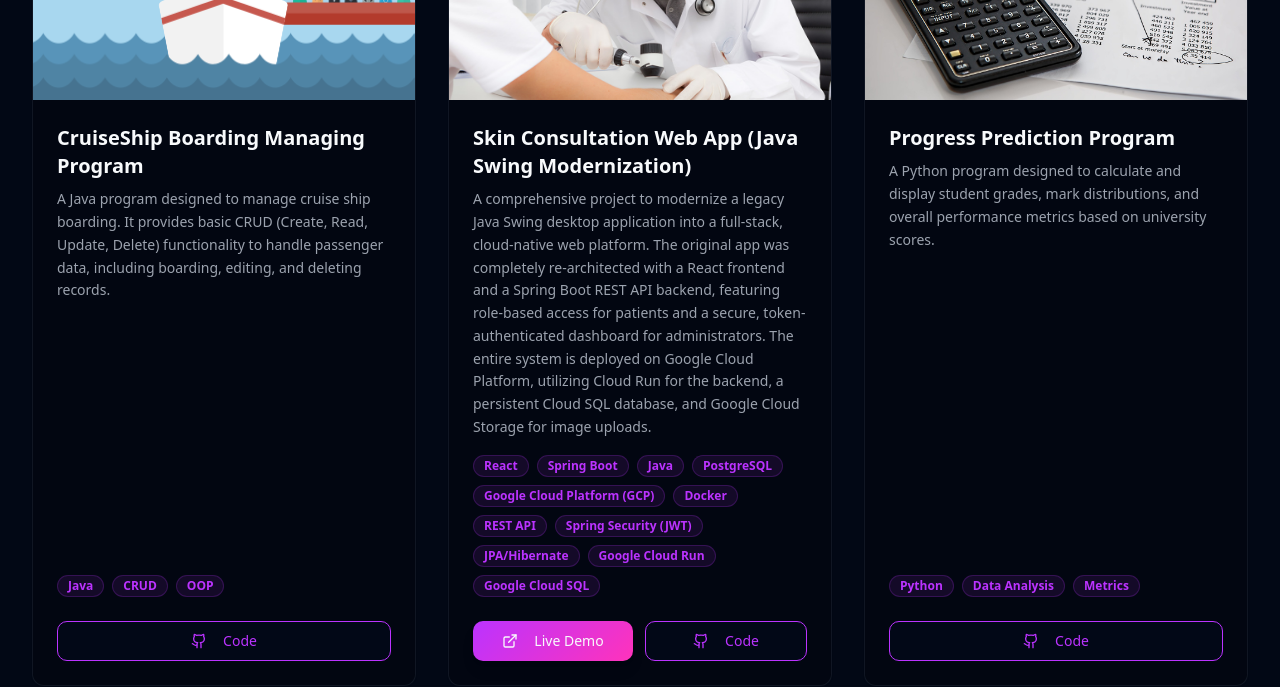
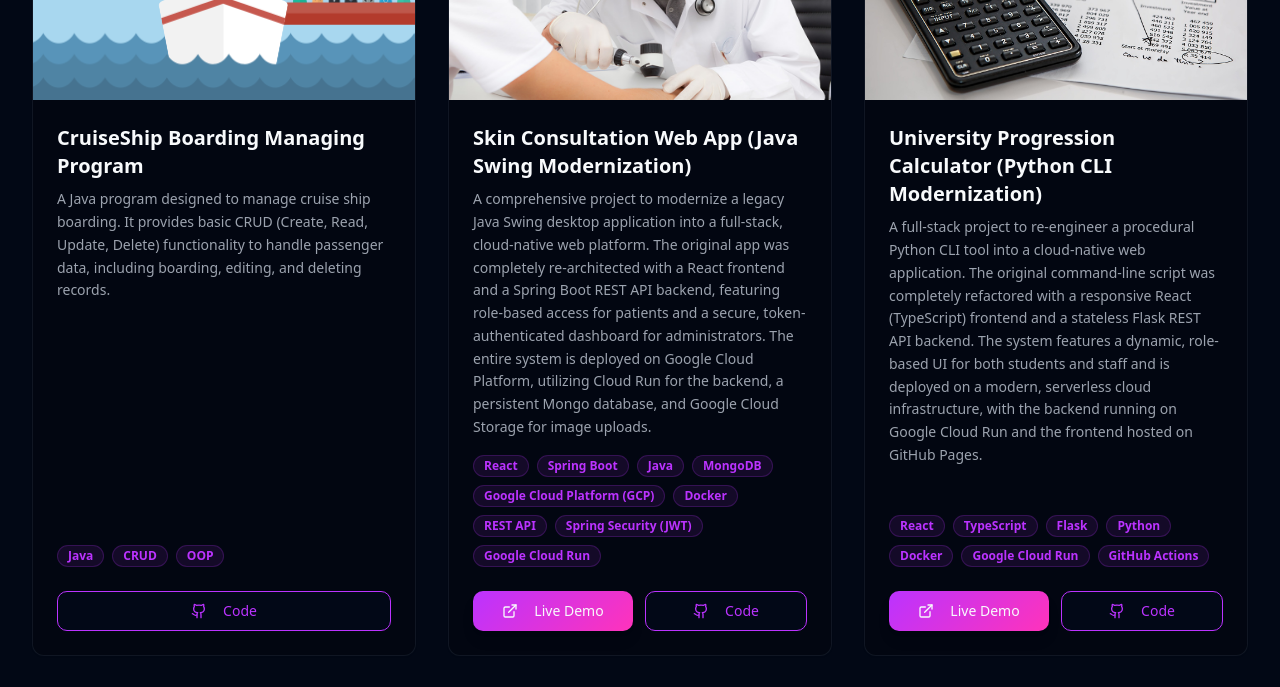
Before and after one commit to vidushraj1/vidush-portfolio, a React (Vite) app: page / in a window 1280 px wide. Shown: the part 4220-4907 px from the top of the page. Built offline with nearby package versions, Linux system fonts and the light colour scheme.

Commit message:
added a new live application

```diff
--- a/src/components/Projects.tsx
+++ b/src/components/Projects.tsx
@@ -37,18 +37,19 @@ const Projects = () => {
     },
     {
       title: "Skin Consultation Web App (Java Swing Modernization)",
-      description: "A comprehensive project to modernize a legacy Java Swing desktop application into a full-stack, cloud-native web platform. The original app was completely re-architected with a React frontend and a Spring Boot REST API backend, featuring role-based access for patients and a secure, token-authenticated dashboard for administrators. The entire system is deployed on Google Cloud Platform, utilizing Cloud Run for the backend, a persistent Cloud SQL database, and Google Cloud Storage for image uploads.",
+      description: "A comprehensive project to modernize a legacy Java Swing desktop application into a full-stack, cloud-native web platform. The original app was completely re-architected with a React frontend and a Spring Boot REST API backend, featuring role-based access for patients and a secure, token-authenticated dashboard for administrators. The entire system is deployed on Google Cloud Platform, utilizing Cloud Run for the backend, a persistent Mongo database, and Google Cloud Storage for image uploads.",
       image: SkinConsultationImage,
-      technologies: ["React", "Spring Boot", "Java", "PostgreSQL", "Google Cloud Platform (GCP)", "Docker", "REST API", "Spring Security (JWT)", "JPA/Hibernate", "Google Cloud Run", "Google Cloud SQL"],
+      technologies: ["React", "Spring Boot", "Java", "MongoDB", "Google Cloud Platform (GCP)", "Docker", "REST API", "Spring Security (JWT)", "Google Cloud Run"],
       githubUrl: "https://github.com/vidushraj1/Skin-Consultation-Managing-webapp",
       liveUrl: "https://vidushraj1.github.io/Skin-Consultation-Managing-webapp/",
     },
     {
-      title: "Progress Prediction Program",
-      description: "A Python program designed to calculate and display student grades, mark distributions, and overall performance metrics based on university scores.",
+      title: "University Progression Calculator (Python CLI Modernization)",
+      description: "A full-stack project to re-engineer a procedural Python CLI tool into a cloud-native web application. The original command-line script was completely refactored with a responsive React (TypeScript) frontend and a stateless Flask REST API backend. The system features a dynamic, role-based UI for both students and staff and is deployed on a modern, serverless cloud infrastructure, with the backend running on Google Cloud Run and the frontend hosted on GitHub Pages.",
       image: ProgressImage,
-      technologies: ["Python", "Data Analysis", "Metrics"],
-      githubUrl: "https://github.com/vidushraj1/Progress-Prediction-Program"
+      technologies: ["React", "TypeScript", "Flask", "Python", "Docker", "Google Cloud Run", "GitHub Actions"],
+      githubUrl: "https://github.com/vidushraj1/university-progression-calculator-webapp",
+      liveUrl: "https://vidushraj1.github.io/university-progression-calculator-webapp/"
     },
     {
       title: "Travel Ceylon",
```
